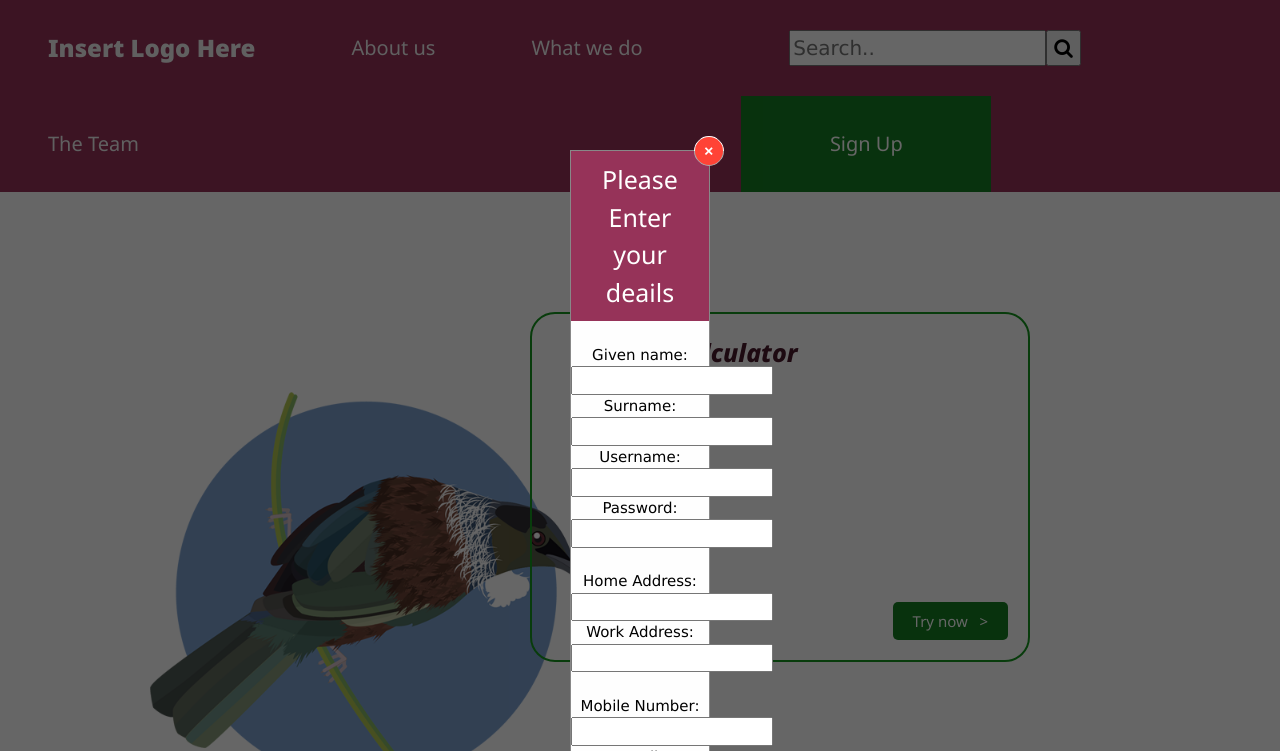
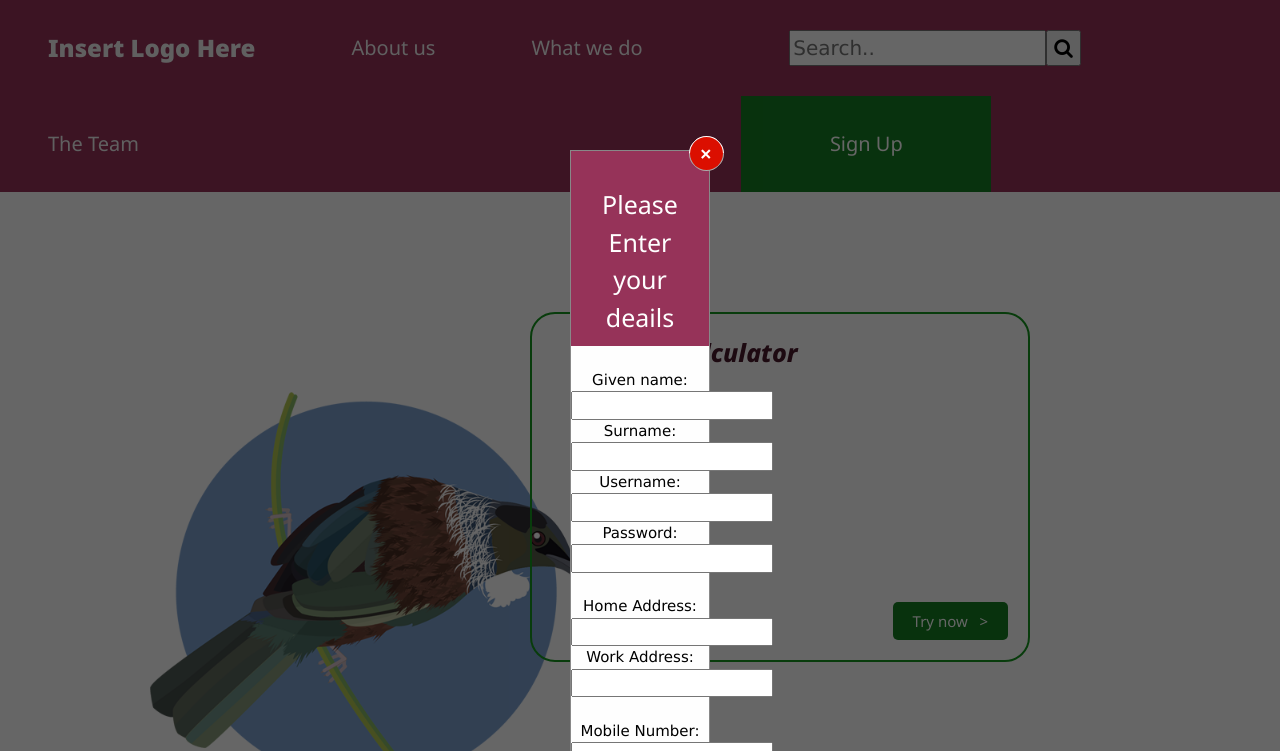
Before and after one commit to Alexl-268/350A2, a plain HTML site: page index2.html in a window 1280 px wide. Both pictures are taken after a click on the link "Sign Up". Shown: the top 751 px of the page. Drawn offline with Linux system fonts and the light colour scheme.

Commit message:
chagned button contrast

```diff
--- a/index2.css
+++ b/index2.css
@@ -153,15 +153,16 @@ body {
 }
 
 .modal-content .close-button {
-    width: 30px;
+    width: 35px;
     transform: rotate(45deg);
-    height: 30px;
-    font-weight: bold;
+    height: 35px;
+    font-weight: bolder;
+    font-size: large;
     border-radius: 20px;
     border-width: 1px;
     position: relative;
     border-color: white;
-    background-color: #ff4336;
+    background-color: #DB0F00;
     color: white;
     float: right;
     top: -15px;
@@ -169,7 +170,7 @@ body {
 }
 
 .close-button:hover {
-    background-color: #bf261b;
+    background-color: #800900;
 }
 
 .modal-content div {
```
